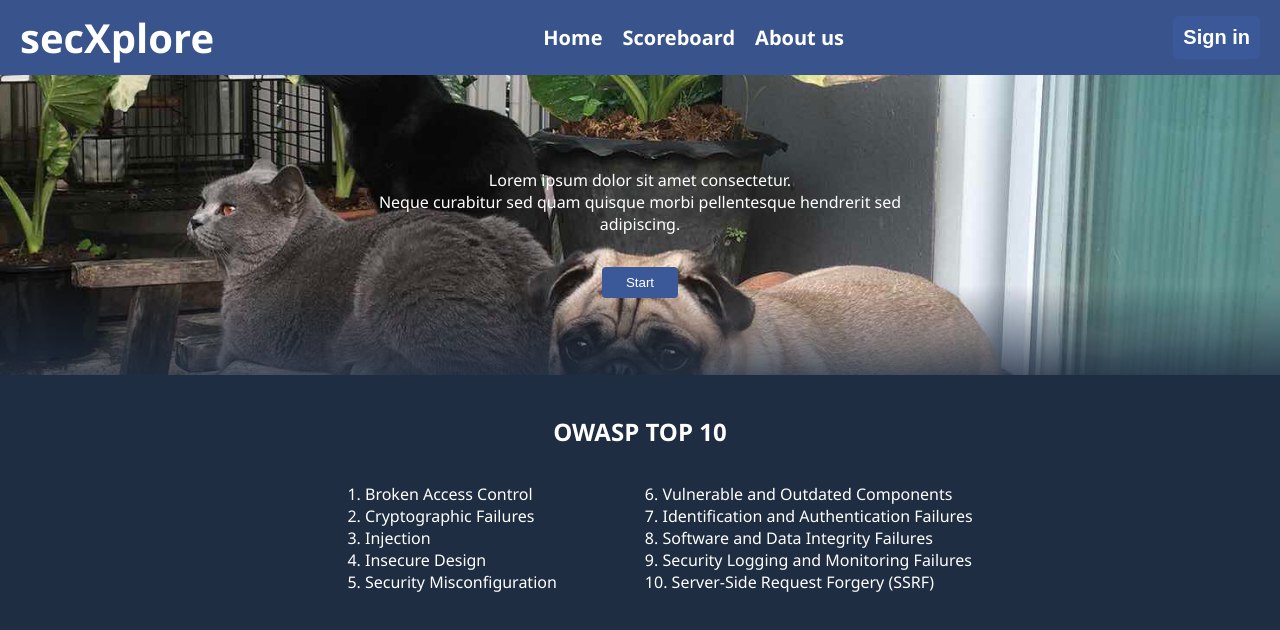
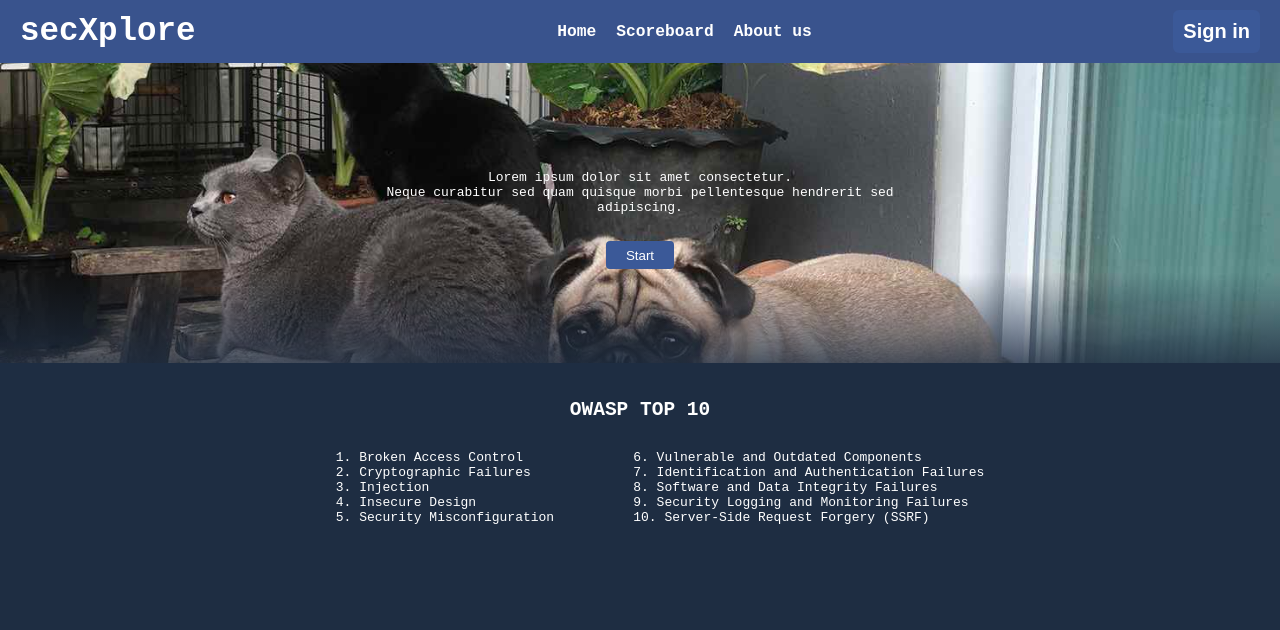
Before and after one commit to kroekwisit/secXplore, a React (Create React App) app: page / in a window 1280 px wide. Shown: the top 630 px of the page. Built offline with nearby package versions, Linux system fonts and the light colour scheme.

Commit message:
change font

```diff
--- a/src/style.css
+++ b/src/style.css
@@ -6,7 +6,7 @@
 body, html {
   margin: 0;
   padding: 0;
-  font-family: 'Segoe UI', sans-serif;
+  font-family: monospace;
   background-color: #1e2d42;
   color: white;
   height: 100%;
```
